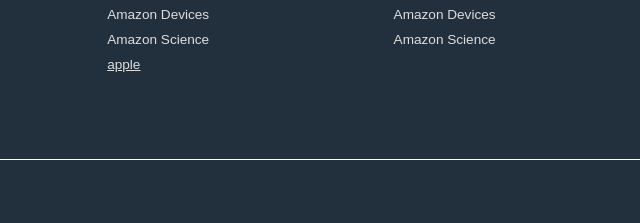
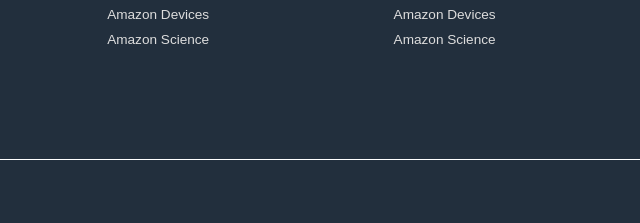
Before and after one commit to carbene2506/amazon_clone, a plain HTML site: page amazon/index.html in a window 1280 px wide. Shown: the part 1691-1914 px from the top of the page, 640-1280 px from the left. Drawn offline with Linux system fonts and the light colour scheme.

Commit message:
commit 2

```diff
--- a/amazon/index.html
+++ b/amazon/index.html
@@ -157,7 +157,6 @@
                 <a>Investor Relations</a>
                 <a>Amazon Devices</a>
                 <a>Amazon Science</a>
-                <a href="">apple</a>
             </ul>
             <ul>
                 <p>Get to Know Us</p>
```
